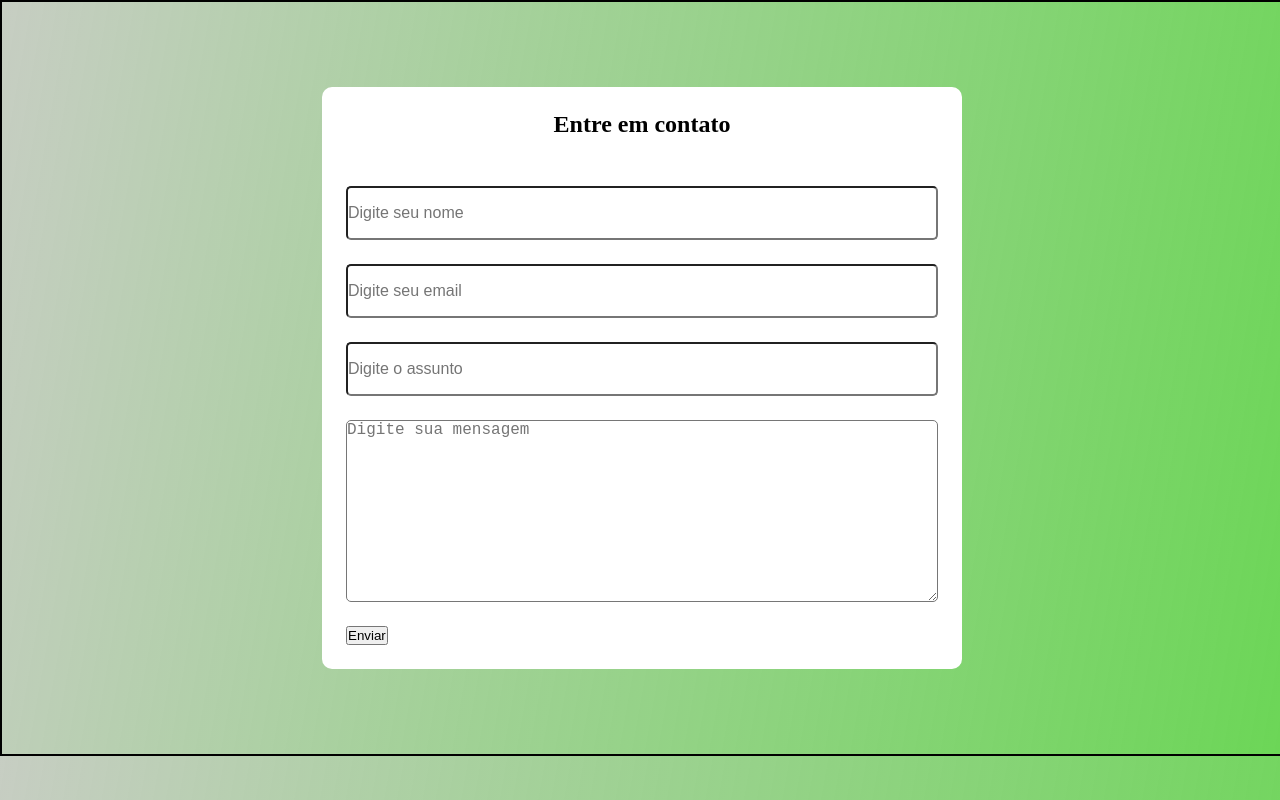
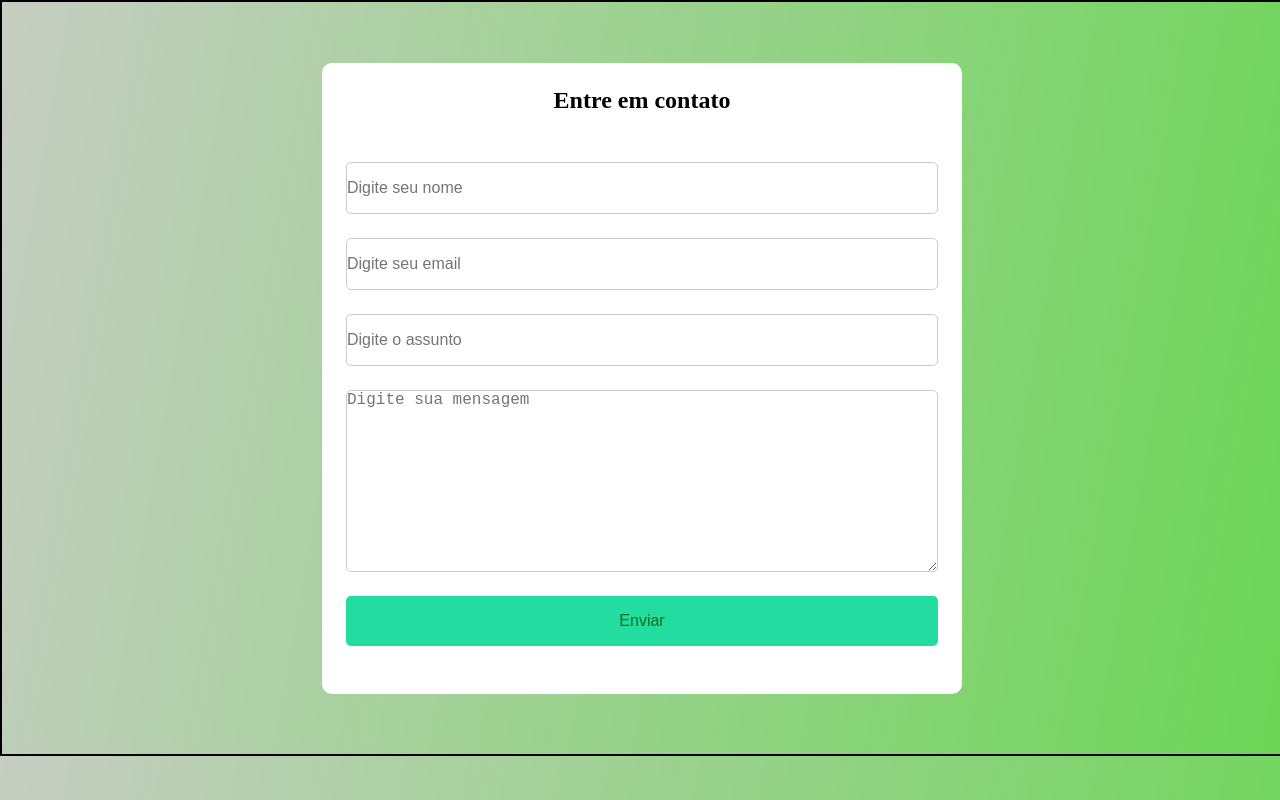
Before and after one commit to Krystian20044/formulario, a plain HTML site: page index.html in a window 1280 px wide. Drawn offline with Linux system fonts and the light colour scheme.

Commit message:
aplicando modificações

```diff
--- a/css/stlyle.css
+++ b/css/stlyle.css
@@ -47,10 +47,11 @@
     }
 
     form input ,
-    form textarea {
+    form textarea,form button {
         width: 100%;
         height: 50px;
         border-radius: 5px;
+        border: 1px solid #ccc;
         font-size: 16px;
         margin-bottom: 24px;
     }
@@ -58,3 +59,13 @@
     form textarea {
         height: 180px;
     }
+
+    form button {
+        border: none;
+        background-color: rgb(34, 221, 159);
+        color: rgb(12, 109, 36);
+    }
+
+    form button:hover{
+        background-color: rgb(191, 201, 197);
+    }
```
